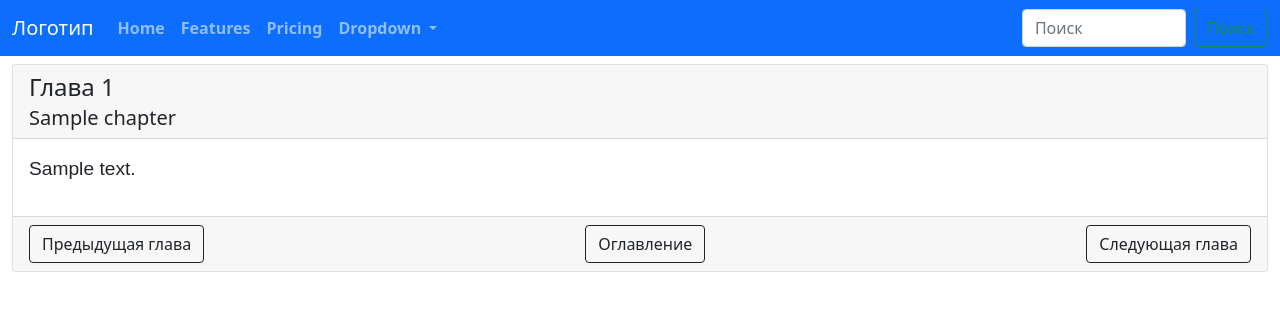
After one commit to xOviwyRx/novells_site, a Django app: a page that uses novells_site/templates/core/chapter_detail.html in a window 1280 px wide. The commit adds this page. Shown: the top 311 px of the page. Run offline with Django 3.2, Linux system fonts and the light colour scheme; tables that the repository leaves empty hold one stand-in row (values such as "Sample post"); some libraries are stand-ins or nearby versions.

Commit message:
0.0.6 still making pages

```diff
--- a/novells_site/core/models.py
+++ b/novells_site/core/models.py
@@ -61,10 +61,14 @@ class Chapter(models.Model):
     novell = models.ForeignKey(Novell, verbose_name='Новелла', on_delete=models.PROTECT, related_name='chapters')
     chapter_text = models.TextField('Текст главы', blank=True, null=True)
 
+    def get_absolute_url(self):
+        return reverse('core:chapter_detail', args=[self.novell.slug, self.number])
+
+
     class Meta:
         verbose_name = 'Глава'
         verbose_name_plural = 'Главы'
-        ordering = ('-publish',)
+        ordering = ('number', '-publish',)
 
     def __str__(self):
         return 'Глава {} Новеллы {} '.format(self.number, self.novell)
--- a/novells_site/core/urls.py
+++ b/novells_site/core/urls.py
@@ -6,4 +6,5 @@ app_name = 'core'
 urlpatterns = [
     path('', views.index, name='home'),
     path('<slug:slug>', views.NovellDetailView.as_view(), name='novell_detail'),
+    path('<str:slug>/chapter/<int:number>', views.ChapterDetailView.as_view(), name='chapter_detail'),
 ]
--- a/novells_site/core/views.py
+++ b/novells_site/core/views.py
@@ -1,4 +1,4 @@
-from django.shortcuts import render
+from django.shortcuts import render, get_object_or_404
 from django.views.generic import DetailView
 
 from .models import Novell, Chapter
@@ -21,3 +21,14 @@ class NovellDetailView(DetailView):
     model = Novell
     context_object_name = 'novell'
     template_name = 'core/novell_profile.html'
+
+
+class ChapterDetailView(DetailView):
+    model = Chapter
+    context_object_name = 'chapter'
+    template_name = 'core/chapter_detail.html'
+
+    def get_object(self):
+        print(self.kwargs['slug'])
+        nov = get_object_or_404(Novell, slug=self.kwargs['slug'])
+        return get_object_or_404(Chapter, novell=nov, number=self.kwargs['number'])
--- /dev/null
+++ b/novells_site/templates/core/chapter_detail.html
@@ -0,0 +1,47 @@
+{% extends 'base.html' %}
+{% load static %}
+
+{% block title %}
+    {{ chapter.novell.rus_title }} | {{ chapter.number }} глава. {{ chapter.title }}
+{% endblock %}
+{% block styles %}
+    <style>
+        .chapter_header {
+
+        }
+
+        .chapter_text {
+            font-family: Arimo;
+            font-size: larger;
+
+        }
+    </style>
+{% endblock %}
+{% block content %}
+    <div class="container-xxl mt-2">
+        <div class="row">
+            <div class="col-12">
+                <div class="card">
+                    <div class="card-header">
+                        <h4 class="card-title chapter_header">
+                            Глава {{ chapter.number }}
+                        </h4>
+                        <h5 class="card-subtitle">
+                            {{ chapter.title }}
+                        </h5>
+                    </div>
+                    <div class="card-body chapter_text">
+                        {{ chapter.chapter_text|linebreaks }}
+                    </div>
+                    <div class="card-footer d-flex justify-content-between">
+
+                        <button type="button" class="btn btn-outline-dark">Предыдущая глава</button>
+                        <button type="button" class="btn btn-outline-dark">Оглавление</button>
+                        <button type="button" class="btn btn-outline-dark">Следующая глава</button>
+
+                    </div>
+                </div>
+            </div>
+        </div>
+    </div>
+{% endblock %}
--- a/novells_site/templates/core/include/navbar.html
+++ b/novells_site/templates/core/include/navbar.html
@@ -1,5 +1,4 @@
-<header>
-    <nav class="navbar navbar-expand-lg navbar-dark bg-primary">
+    <nav class="navbar navbar-expand-lg navbar-dark bg-primary d-flex sticky-top">
         <div class="container-xxl">
             <a class="navbar-brand" href="#">Логотип</a>
 
@@ -40,4 +39,3 @@
             </button>
         </div>
     </nav>
-</header>
```
Also changed, not shown: novells_site/templates/core/novell_profile.html (+28 -6 lines).
